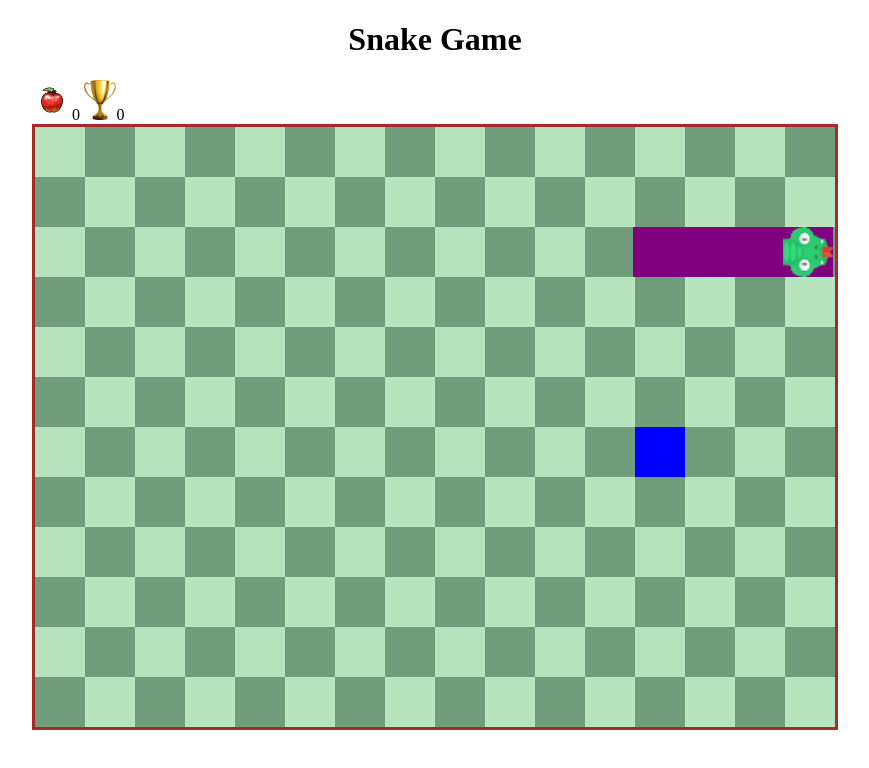
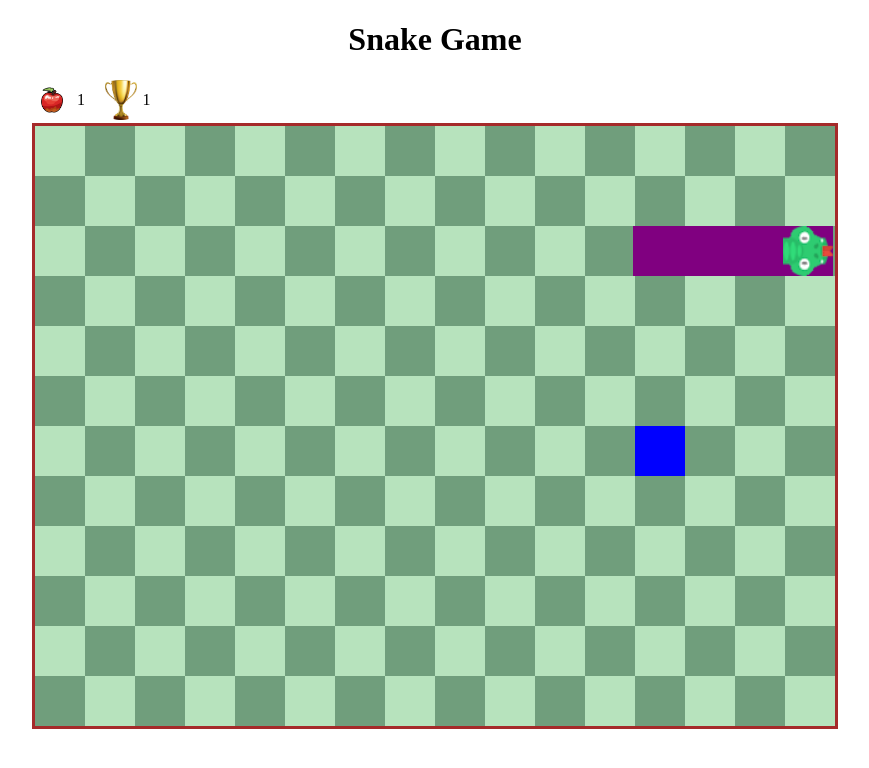
Before and after one commit to Areyesfigueroa/SnakeGame, a plain HTML site: page index.html in a window 1280 px wide. Shown: the whole page, without its empty margins (205-1074 px from the left). Drawn offline with Linux system fonts and the light colour scheme.

Commit message:
GameOver Screen now displays with the score and leaderboard. Leaderboard logic still in-progress.

```diff
--- a/index.html
+++ b/index.html
@@ -9,12 +9,12 @@
         <h1 class="title">Snake Game</h1>
         <div id='game'>
             <div>
-                <!-- <div class='modal'>
+                <div id="game-over-modal" class='modal'>
                     <div class="game-over">
-                        <h1>YOUR SCORE: 100</h1>
+                        <h1>YOUR SCORE: <span id="game-over-score">100</span></h1>
                         <h3>Top 3 Leaderboard</h3>
                         <ul class="leaderboard">
-                            <li>
+                            <!-- <li>
                                 1.
                                 <img src="./assets/apple.png"/>0
                                 <img src="./assets/trophy.png"/>0
@@ -28,14 +28,14 @@
                                 3.
                                 <img src="./assets/apple.png"/>0
                                 <img src="./assets/trophy.png"/>0
-                            </li>
+                            </li> -->
                         </ul>
                         <button>Play Again?</button>
                     </div>
-                </div> -->
+                </div>
                 <div class='scoreboard'>
-                    <img src="./assets/apple.png"/>0
-                    <img src="./assets/trophy.png"/>0
+                    <img src="./assets/apple.png"/><span id="apple-score">0</span>
+                    <img src="./assets/trophy.png"/><span id="trophy-score">0</span>
                 </div>
                 <canvas id="game-canvas" width="800px" height="600px"></canvas>
             </div>
@@ -46,6 +46,7 @@
         <script type="text/javascript" src="./js/apple.js"></script>
         <script type="text/javascript" src="./js/snake/snake-helper.js"></script>
         <script type="text/javascript" src="./js/snake/snake.js"></script>
+        <script type="text/javascript" src="./js/scoreboard.js"></script>
         <script type="text/javascript" src="./js/game.js"></script>
         <script type="text/javascript" src="./js/keyboard-events.js"></script>
     </body>
--- a/js/board.js
+++ b/js/board.js
@@ -16,6 +16,7 @@ const tile= {
     style: '#B7E3BD',
     size: 50
 }
+
 
 //GAME BOARD METHODS
 const initializeGameBoardValues = (canvas) => {
@@ -40,7 +41,8 @@ const drawBoard = (rows, columns) => {
     //Check for out of bounds
     if(isOutOfBounds(snake.body[0])) {
         console.log("Game Over");
-        moveSpeed = 0;
+        gameState.gameOver = true;
+        // moveSpeed = 0;
     }
 
     //Draw Board
--- a/js/game.js
+++ b/js/game.js
@@ -1,6 +1,21 @@
 //CANVAS VARIABLES
 canvas = null;
 canvasContext = null;
+
+const DOMstrings = {
+    appleScore: "apple-score",
+    trophyScore: "trophy-score",
+    gameOverModal: "game-over-modal",
+    gameOverScore: "game-over-score",
+    leaderboard: ".leaderboard",
+    active: "active"
+};
+
+//GAME VARIABLES
+const gameState = {
+    gameOver: false,
+    paused: false
+}
 
 //MAIN METHOD
 window.onload = () => {
@@ -10,11 +25,31 @@ window.onload = () => {
     initializeGameBoardValues(canvas);
 
     //Update Drawing
-    const framesPerSecond = 60; //60;
-    setInterval(() => {
+    let framesPerSecond = 60; //60;
+
+    let gameInterval = setInterval(() => {
+        if(gameState.gameOver) gameOver(gameInterval);
+
         drawBoard(gameBoard.rows, gameBoard.columns);
         drawSnake();
+        drawScoreBoard();
         drawApple();
 
     }, 1000/framesPerSecond);
 }
+
+const gameOver = (interval) => {
+    //Stop the game
+    clearInterval(interval);
+
+    //Add gameOver Score
+    updateGameOverScore();
+
+    //Add score to leaderboard
+    updateLeaderboard();
+
+    //Load the gameOver modal.
+    const gameOverModalEl = document.getElementById(DOMstrings.gameOverModal);
+    gameOverModalEl.classList.toggle(DOMstrings.active);
+
+}
--- /dev/null
+++ b/js/scoreboard.js
@@ -0,0 +1,64 @@
+const scoreboard = {
+    appleScore: 0,
+    trophyScore: 0
+}
+
+const leaderboard = [];
+
+
+const incrementAppleScore = (score) => {
+    scoreboard.appleScore += score;
+}
+const incrementTrophyScore = (score) => {
+    scoreboard.trophyScore += score;
+}
+
+const displayAppleScore = (value) => {
+    const appleScoreEl = document.getElementById(DOMstrings.appleScore);
+    appleScoreEl.textContent = value;
+}
+const displayTrophyScore = (value) => {
+    const trophyScoreEl = document.getElementById(DOMstrings.trophyScore);
+    trophyScoreEl.textContent = value;
+}
+
+const updateGameOverScore = () => {
+    const gameOverScore = document.getElementById(DOMstrings.gameOverScore);
+
+    gameOverScore.textContent = scoreboard.appleScore;
+}
+
+//TODO: Implement Leaderboard Logic
+const updateLeaderboard = () => {
+    // debugger;
+    //Get reference to leaderboard on the gameOver screen.
+    const leaderboardEl = document.querySelector(DOMstrings.leaderboard);
+
+    //Update the leaderboard score
+    //TODO: Implement Leaderboard Logic
+    leaderboard.push({...scoreboard});
+
+    //Display the leaderboard
+    leaderboard.forEach((scoreboard, idx) => {
+        const html = `
+        <li>
+            ${idx + 1}.<img src='./assets/apple.png'/>${scoreboard.appleScore}
+            <img src='./assets/trophy.png'/>${scoreboard.trophyScore}
+        </li>
+        `;
+       leaderboardEl.insertAdjacentHTML("afterbegin", html);
+    });
+}
+
+const drawScoreBoard = () => {
+
+    if(!hasAppleCollided(snake.body[0])) return;
+
+    console.log('Update Score');
+    incrementAppleScore(1);
+
+    if(leaderboard.length === 0) incrementTrophyScore(1);
+
+    displayAppleScore(scoreboard.appleScore);
+    displayTrophyScore(scoreboard.trophyScore);
+}
--- a/js/snake/snake.js
+++ b/js/snake/snake.js
@@ -40,7 +40,6 @@ const drawSnake = () => {
     drawSnakeBody();
 
     if(hasAppleCollided(snake.body[0])) {
-        console.log("Growing");
         growSnakeBody();
     }
 
--- a/snake-game.css
+++ b/snake-game.css
@@ -27,6 +27,7 @@ button:hover {
 --------------------------
  */
 .modal {
+    display: none;
     position: absolute;
     background-color: rgba(41, 41, 41, .7);
     width: 806px;
@@ -34,6 +35,9 @@ button:hover {
     z-index: 999;
 }
 
+.active {
+    display: block;
+}
 /*
 --------------------------
     GAME
@@ -69,9 +73,18 @@ button:hover {
 
 .scoreboard {
     position: relative;
+    display: flex;
+    flex-direction: row;
+    justify-content: flex-start;
+    align-items: center;
+    padding-bottom: 3px;
 }
 .scoreboard img {
     height: 40px;
+    margin-right: 5px;
+}
+.scoreboard span {
+    margin-right: 20px;
 }
 
 /*
```
